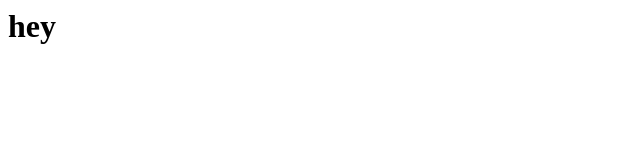
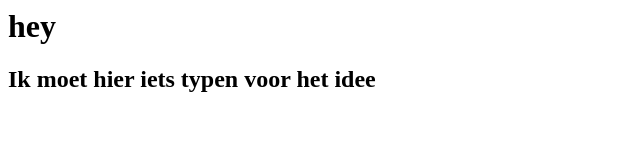
Before and after one commit to joycefaber/joyce, a plain HTML site: page index.html in a window 1280 px wide. Shown: the whole page, without its empty margins (0-640 px from the left). Drawn offline with Linux system fonts and the light colour scheme.

Commit message:
Update index.html

```diff
--- a/index.html
+++ b/index.html
@@ -2,6 +2,7 @@
 <body>
 
 <h1>hey</h1>
+  <h2>Ik moet hier iets typen voor het idee</h2>
 
 </body>
 </html>
```
